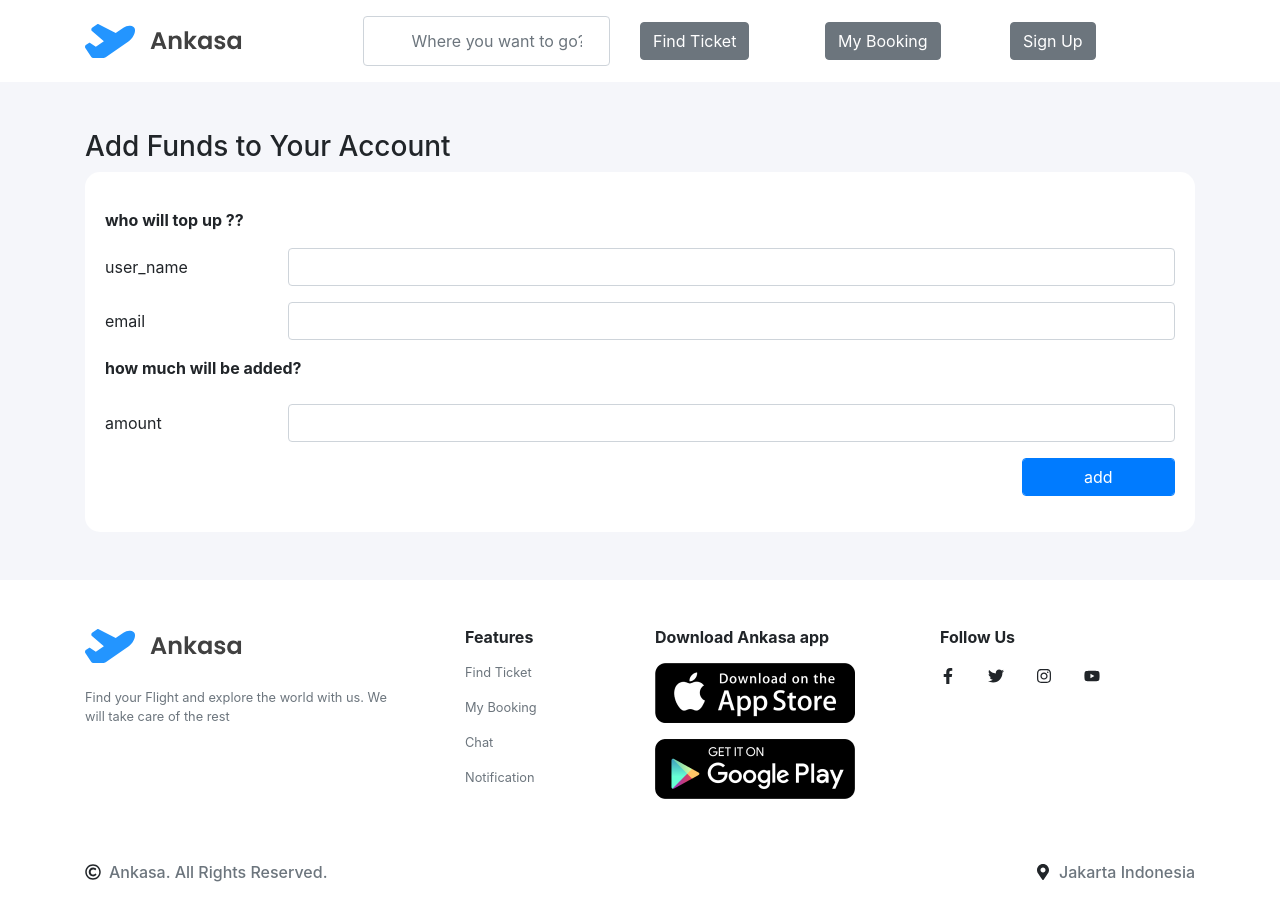
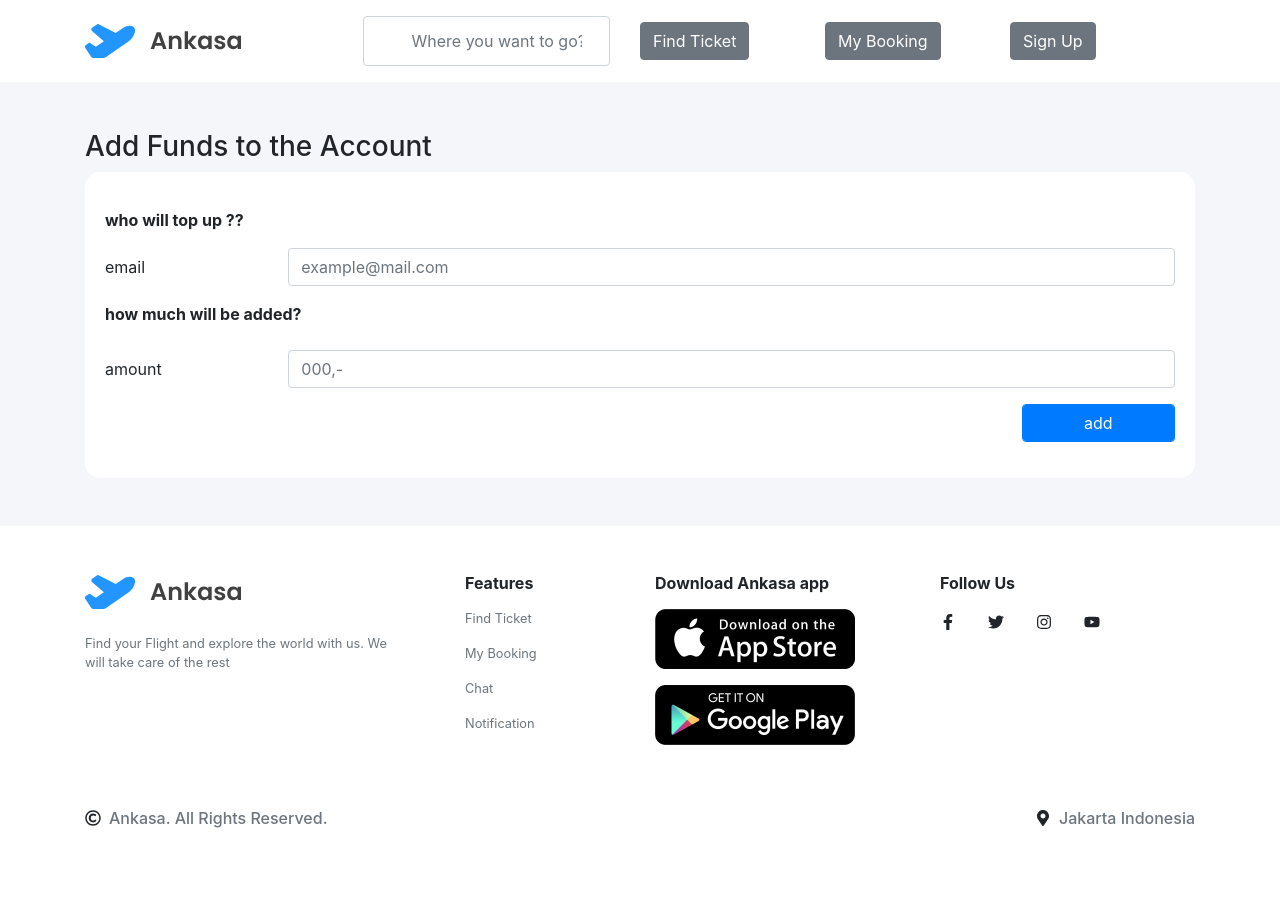
Before and after one commit to alkodrimuhfaris/arrendale-ankasa, a React (Create React App) app: page /manage/user/top_up in a window 1280 px wide. Shown: the top 920 px of the page. After the commit the page ends 876 px from the top, so only its background shows below. Built offline with nearby package versions, Linux system fonts and the light colour scheme.

Commit message:
fixing top up page

```diff
--- a/src/Admin/Pages/topUp/index.js
+++ b/src/Admin/Pages/topUp/index.js
@@ -17,28 +17,22 @@
                 <Navbar />
                 <div className="body pt-5 pb-5">
                     <Container>
-                        <div className="h3">Add Funds to Your Account</div>
+                        <div className="h3">Add Funds to the Account</div>
                         <Card>
                             <CardBody>
                             <div className="font-weight-bold mb-3 mt-3">who will top up ??</div>
                                 <Form onSubmit={this.handlerSubmit}>
                                     <FormGroup row>
-                                        <Label for="input-name" md={2} sm={3}>user_name</Label>
-                                        <Col>
-                                            <Input type="text" name="name" id="input-name"></Input>
-                                        </Col>
-                                    </FormGroup>
-                                    <FormGroup row>
                                         <Label for="input-email" md={2} sm={3}>email</Label>
                                         <Col>
-                                            <Input type="email" name="price" id="input-email"></Input>
+                                            <Input type="email" name="email" id="input-email" placeholder="example@mail.com"></Input>
                                         </Col>
                                     </FormGroup>
                                     <div className="font-weight-bold mb-4">how much will be added?</div>
                                     <FormGroup row>
                                         <Label for="input-amount" md={2} sm={3}>amount</Label>
                                         <Col>
-                                            <Input type="number" name="amount" id="input-amount"></Input>
+                                            <Input type="number" name="amount" id="input-amount" placeholder="000,-"></Input>
                                         </Col>
                                     </FormGroup>
                                     <FormGroup row>
```
